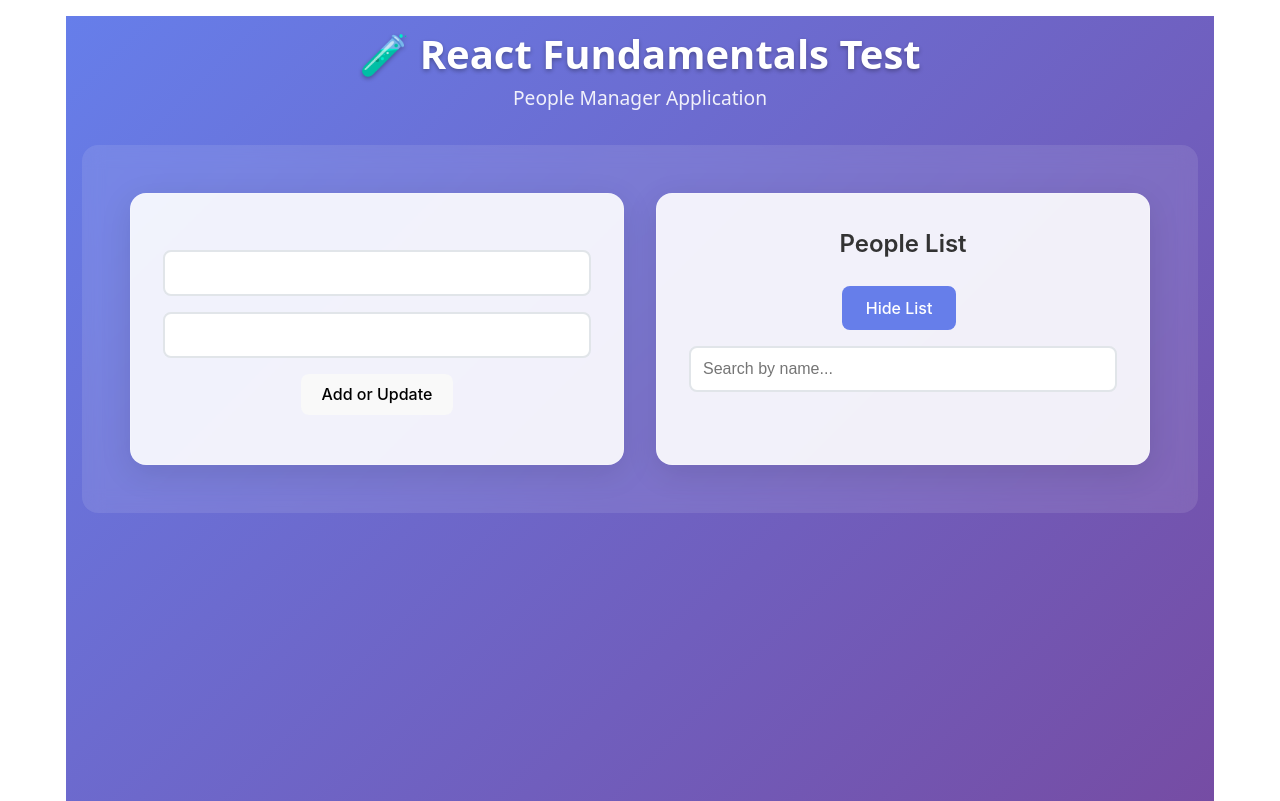
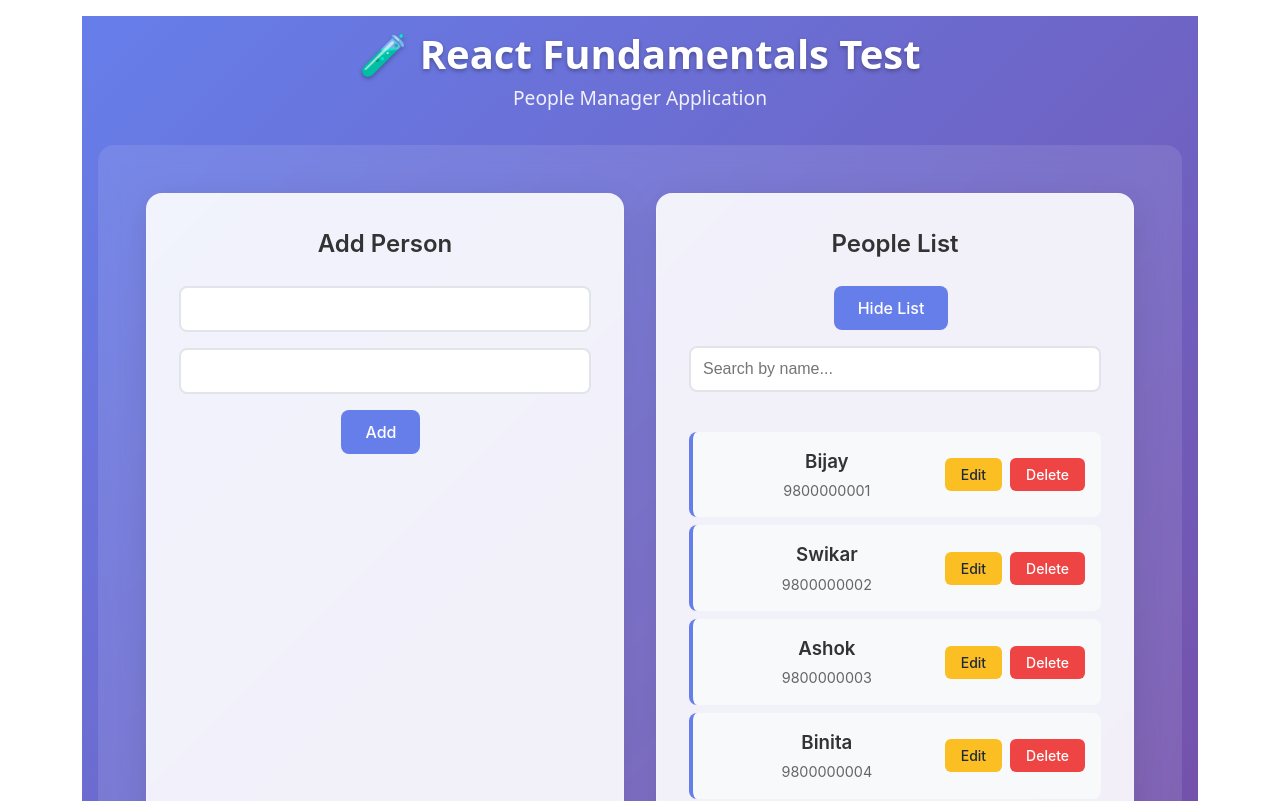
Before and after one commit to TEJ-Fellowship/react-test-first, a React (Vite) app: page / in a window 1280 px wide. Shown: the top 801 px of the page. Built offline with nearby package versions, Linux system fonts and the light colour scheme.

Commit message:
Ganesh did React fundamentals

```diff
--- a/src/PeopleManager.jsx
+++ b/src/PeopleManager.jsx
@@ -1,24 +1,23 @@
-import { useState, useEffect } from 'react';
-import peopleData from './data.json';
-import styles from './PeopleManager.module.css';
+import { useState, useEffect } from "react";
+import peopleData from "./data.json";
+import styles from "./PeopleManager.module.css";
 
 function PeopleManager() {
   // State for people list
   const [people, setPeople] = useState([]);
 
   // State for form inputs
-  const [name, setName] = useState('');
-  const [phone, setPhone] = useState('');
+  const [name, setName] = useState("");
+  const [phone, setPhone] = useState("");
 
   // State for editing
   const [editingId, setEditingId] = useState(null);
 
   // State for search
-  const [searchTerm, setSearchTerm] = useState('');
+  const [searchTerm, setSearchTerm] = useState("");
 
   // State for show/hide list
   const [showList, setShowList] = useState(true);
-
 
   // Load initial data
   useEffect(() => {
@@ -26,47 +25,79 @@ function PeopleManager() {
   }, []);
 
   // TODO: Implement search filtering
-  // const filteredPeople = people.filter(person =>
-  //   some code here...
-  // );
+  const filteredPeople = people.filter(
+    (person) =>
+      person.name === searchTerm ||
+      person.name.toLowerCase().includes(searchTerm.toLowerCase()) ||
+      person.phone.includes(searchTerm)
+  );
 
   // Handle form submission (Add or Update)
   const handleSubmit = () => {
-    // if (!name.trim() || !phone.trim()) {
-    //   alert('Please fill in both name and phone fields');
-    //   return;
-    // }
+    if (!name.trim() || !phone.trim()) {
+      alert("Please fill in both name and phone fields");
+      return;
+    }
 
     if (editingId) {
       // TODO: Update existing person
       // code here...
+      setPeople(
+        people.map((person) =>
+          person.id === editingId ? { ...person, name, phone } : person
+        )
+      );
     } else {
       // TODO: Add new person
       // code here...
+
+      const newPerson = {
+        id: Date.now(), // Unique ID based on timestamp
+        name,
+        phone,
+      };
+
+      setPeople([...people, newPerson]);
     }
 
     // Clear form
-    setName('');
-    setPhone('');
+    setName("");
+    setPhone("");
   };
 
   // Handle edit button click
-  const handleEdit = (person) => {
+  const handleEdit = (data) => {
     // TODO: Handle edit button click
     // code here...
+
+    setEditingId(data.id);
+    setName(data.name);
+    setPhone(data.phone);
+    setShowList(true);
+    setSearchTerm("");
   };
 
   // Handle delete button click
   const handleDelete = (id) => {
     // TODO: Handle delete button click
     // code here...
-
+    setPeople(people.filter((person) => person.id !== id));
+    if (editingId === id) {
+      setEditingId(null);
+      setName("");
+      setPhone("");
+    }
   };
 
   // Handle cancel edit
   const handleCancelEdit = () => {
     // TODO: Handle cancel edit
     // code here...
+    setEditingId(null);
+    setName("");
+    setPhone("");
+    setShowList(true);
+    setSearchTerm("");
   };
 
   return (
@@ -75,28 +106,32 @@ function PeopleManager() {
       <div className={styles.leftPanel}>
         <h2 className={styles.title}>
           {/* TODO: Add title here : "Add/Edit Person" */}
+          {editingId ? "Edit" : "Add"} Person
         </h2>
 
         <input
           className={styles.input}
           // code here... to add name input
+          value={name}
+          onChange={(e) => setName(e.target.value)}
         />
 
         <input
           className={styles.input}
           // code here... to add phone input
+          value={phone}
+          onChange={(e) => setPhone(e.target.value)}
         />
 
-        <button
-          // code here... to add add/update button
-        >
-         Add or Update
+        <button className={styles.button} onClick={handleSubmit}>
+          {editingId ? "Edit" : "Add"}
         </button>
 
         {editingId && (
           <button
             className={styles.button}
             // code here... to add cancel button
+            onClick={handleCancelEdit}
           >
             Cancel
           </button>
@@ -111,8 +146,9 @@ function PeopleManager() {
         <button
           className={styles.toggleButton}
           // code here... to add show/hide toggle button
+          onClick={() => setShowList(!showList)}
         >
-           {showList ? 'Hide List' : 'Show List'}
+          {showList ? "Hide List" : "Show List"}
         </button>
 
         {/* TODO: Implement Search Input */}
@@ -122,8 +158,9 @@ function PeopleManager() {
             className={styles.searchInput}
             placeholder="Search by name..."
             // code here... to add search input
+            value={searchTerm}
+            onChange={(e) => setSearchTerm(e.target.value)}
           />
-
         </div>
 
         {/* People List */}
@@ -138,6 +175,37 @@ function PeopleManager() {
               4. Add Edit and Delete buttons for each person
               5. Use the provided CSS classes for styling (personItem, personInfo, personName, personPhone, personActions, editButton, deleteButton)
             */}
+
+            {filteredPeople.length === 0 ? (
+              <>
+                <h1 className={styles.noResults}>No people found</h1>
+              </>
+            ) : (
+              filteredPeople.map((data) => {
+                return (
+                  <li className={styles.personItem} key={data.id}>
+                    <div className={styles.personInfo}>
+                      <h3 className={styles.personName}>{data.name} </h3>
+                      <p className={styles.personPhone}> {data.phone} </p>
+                    </div>
+                    <div className={styles.personActions}>
+                      <button
+                        className={styles.editButton}
+                        onClick={() => handleEdit(data)}
+                      >
+                        Edit
+                      </button>
+                      <button
+                        className={styles.deleteButton}
+                        onClick={() => handleDelete(data.id)}
+                      >
+                        Delete
+                      </button>
+                    </div>
+                  </li>
+                );
+              })
+            )}
           </ul>
         )}
       </div>
```
Lines whose indentation alone changed are shown as unchanged.
